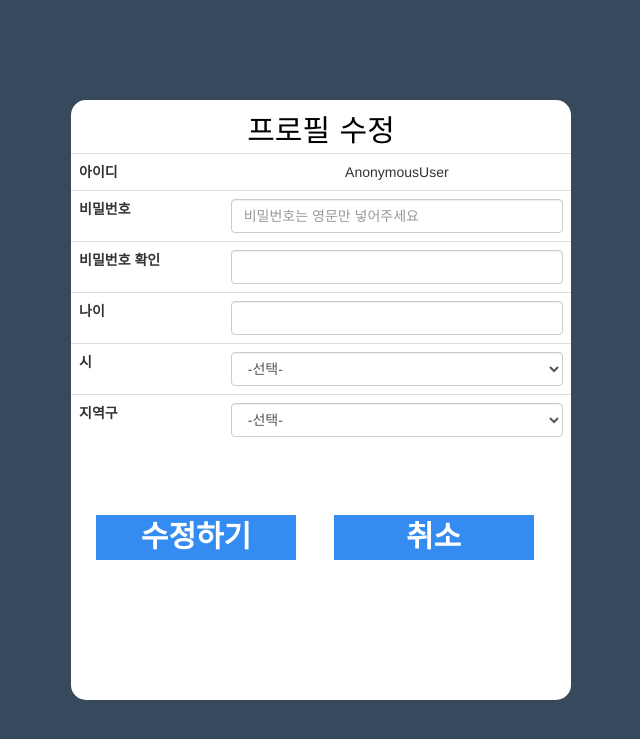
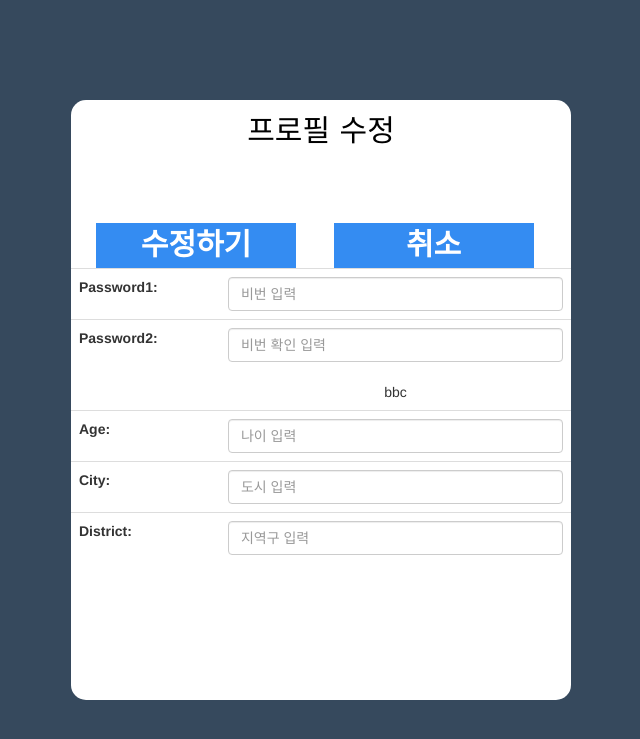
Before and after one commit to helloworldjay/crimereport, a Django app: template crimereport/accounts/templates/accounts/profile_form.html in a window 1280 px wide. Shown: the top 739 px of the page, without its empty margins (319-959 px from the left). Run offline with Django 3.2, Linux system fonts and the light colour scheme; the template is opened without the code that fills it: values that come from a table or form of the project are taken from there, others are empty; parts of the project's set-up code (start-up, migrations or seed data) failed here and were passed over; some libraries are stand-ins or nearby versions; some web fonts are replaced.

Commit message:
회원정보수정

```diff
--- a/crimereport/accounts/forms.py
+++ b/crimereport/accounts/forms.py
@@ -52,15 +52,62 @@ class SignupForm(UserCreationForm):
         })
     )
     district = forms.CharField(
+        widget=forms.TextInput(
+            attrs={
+                'class':'form-control',
+                'placeholder' : '지역구 입력',
+                'required' : 'True',
+                }
+            )
+        )
+    class Meta(UserCreationForm.Meta):
+        model = User
+        fields = ['username','password1','password2','age', 'city','district'] # input elements
+
+
+class ProfileForm(forms.ModelForm):
+    class Meta:
+        model = User
+        fields = ['password1', 'password2', 'age', 'city', 'district']
+
+    password1 = forms.CharField(
+        widget=forms.PasswordInput(
+        attrs={
+            'class':'form-control',
+            'placeholder' : '비번 입력',
+            'required' : 'True',
+        })
+    )
+    password2 = forms.CharField(help_text='bbc',
+        widget=forms.PasswordInput(
+        attrs={
+            'class':'form-control',
+            'placeholder' : '비번 확인 입력',
+            'required' : 'True',
+        })
+    )
+    age = forms.DecimalField(max_value=100,
+    widget=forms.NumberInput(
+        attrs={
+            'class':'form-control',
+            'placeholder' : '나이 입력',
+            'required' : 'True',
+        })
+    )
+    city = forms.CharField(
     widget=forms.TextInput(
         attrs={
             'class':'form-control',
-            'placeholder' : '지역구 입력',
+            'placeholder' : '도시 입력',
             'required' : 'True',
         })
     )
-
-    class Meta(UserCreationForm.Meta):
-
-        model = User
-        fields = ['username','password1','password2','age', 'city','district'] # input elements
+    district = forms.CharField(
+        widget=forms.TextInput(
+            attrs={
+                'class':'form-control',
+                'placeholder' : '지역구 입력',
+                'required' : 'True',
+                }
+            )
+        )
--- a/crimereport/accounts/templates/accounts/login_form.html
+++ b/crimereport/accounts/templates/accounts/login_form.html
@@ -15,7 +15,7 @@
     <div>
         <div class= 'login'>
 
-            <form action="{% url 'login' %}" method="POST">
+            <form action="{% url 'login' %}" method="POST" enctype="multipart/form-data">
             {% csrf_token %}
                 <div class='login_top'>
                     <div class="login_title">Login</div>
--- a/crimereport/accounts/templates/accounts/profile.html
+++ b/crimereport/accounts/templates/accounts/profile.html
@@ -18,7 +18,7 @@
             </div>
         </div>
         <div class="profile_bottom">
-            <form action="" method="post">
+            <form action="" method="post" enctype="multipart/form-data">
                 {% csrf_token %}
                 <a href = "{% url 'profile_edit' %}"> 프로필 수정 </a>
             </form>
--- a/crimereport/accounts/templates/accounts/profile_form.html
+++ b/crimereport/accounts/templates/accounts/profile_form.html
@@ -12,14 +12,14 @@
 <body>
     <div>
         <div class="signup">
-            <form action="" method="POST">
+            <form action="" method="POST" enctype="multipart/form-data">
                 {% csrf_token %}
                 <div class="signup_top">
                     <div class="signup_title">프로필 수정</div>
                 </div>
                 <div class="signup_middle">
                     <table class="table table-boardered">
-                        <tr>
+                        {% comment %} <tr>
                             <th>아이디</th>
                             <td> {{user}} </td>
                         </tr>
@@ -73,10 +73,11 @@
 
                     </table>
 
-                </div>
+                </div> {% endcomment %}
+                <div>{{form}}</div>
                 <div class="signup_bottom">
                     <div class="signup_bottom_left">
-                        <button class="signup_btn">수정하기</button>
+                        <button type = "submit" class="signup_btn">수정하기</button>
                     </div>
                     <div class="signup_bottom_right">
                         <button class="cancel_btn" type="reset">취소</button>
--- a/crimereport/accounts/urls.py
+++ b/crimereport/accounts/urls.py
@@ -9,4 +9,5 @@ urlpatterns = [
     path('signup/', views.signup, name='signup'),
     path('logout/', views.logout, name='logout'),
     path('', include('allauth.urls')),
+    path('edit/',views.profile_edit, name='profile_edit'),
 ]
--- a/crimereport/post/urls.py
+++ b/crimereport/post/urls.py
@@ -7,5 +7,4 @@ urlpatterns = [
     path('postlist/',views.postList, name='postlist'),
     path('postlist/<int:post_id>/',views.detailPost, name='detailpost'),
     path('postlist/<int:post_id>/input_comment/',views.input_comment, name='input_comment'),
-    path('new/', views.post_new, name='post_new'),
 ]
```
Also changed, not shown: crimereport/accounts/views.py (+13 -19 lines).
